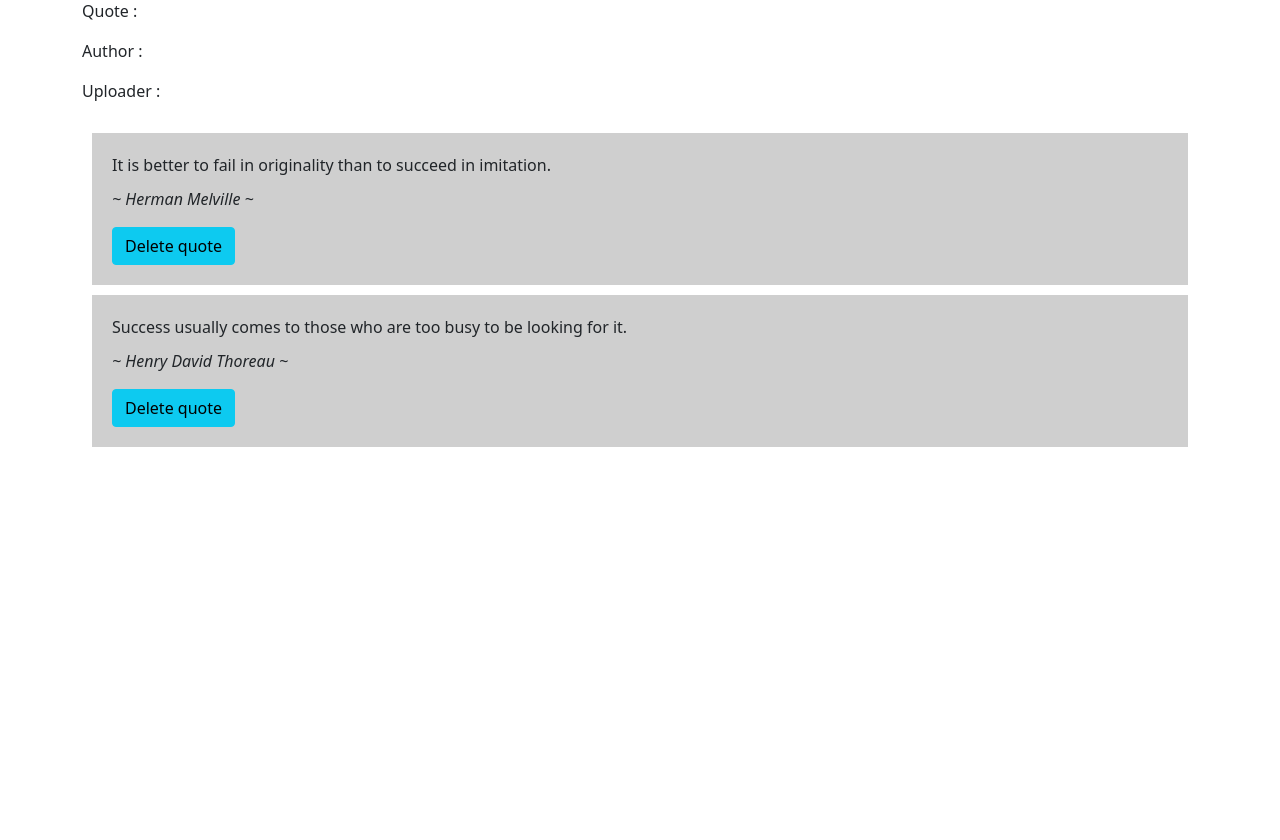
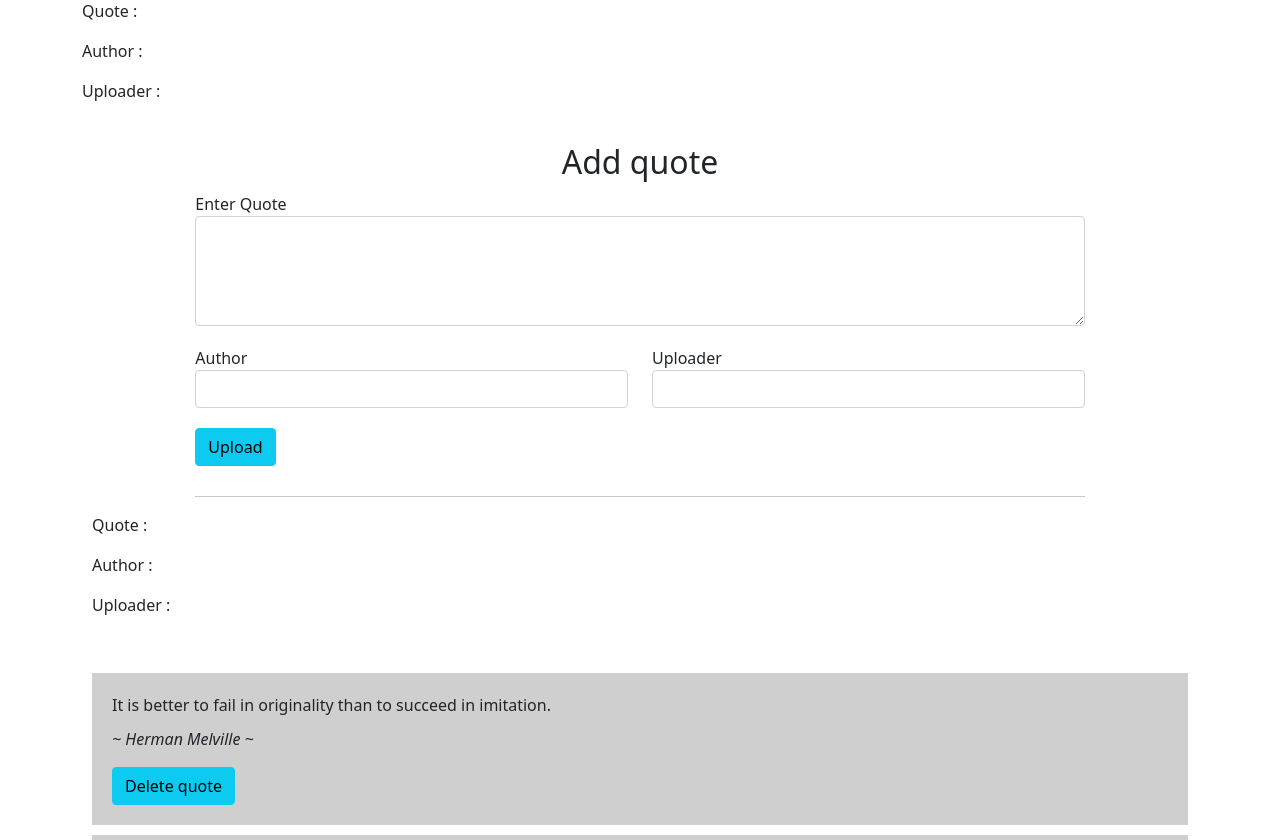
Before and after one commit to changawa-antony/quotes-app, an Angular app: page / in a window 1280 px wide. Shown: the part 480-1320 px from the top of the page. Before the commit the page ends 953 px from the top, so only its background shows below. Built offline with nearby package versions, Linux system fonts and the light colour scheme.

Commit message:
component update

```diff
--- a/src/app/components/quote/quote.component.html
+++ b/src/app/components/quote/quote.component.html
@@ -1,3 +1,6 @@
+<div>
+    <app-form (addQuote)="addQuote($event)"></app-form>
+</div>
 <div>
     <ul>
         <li *ngFor="let quote of quotes">
```
